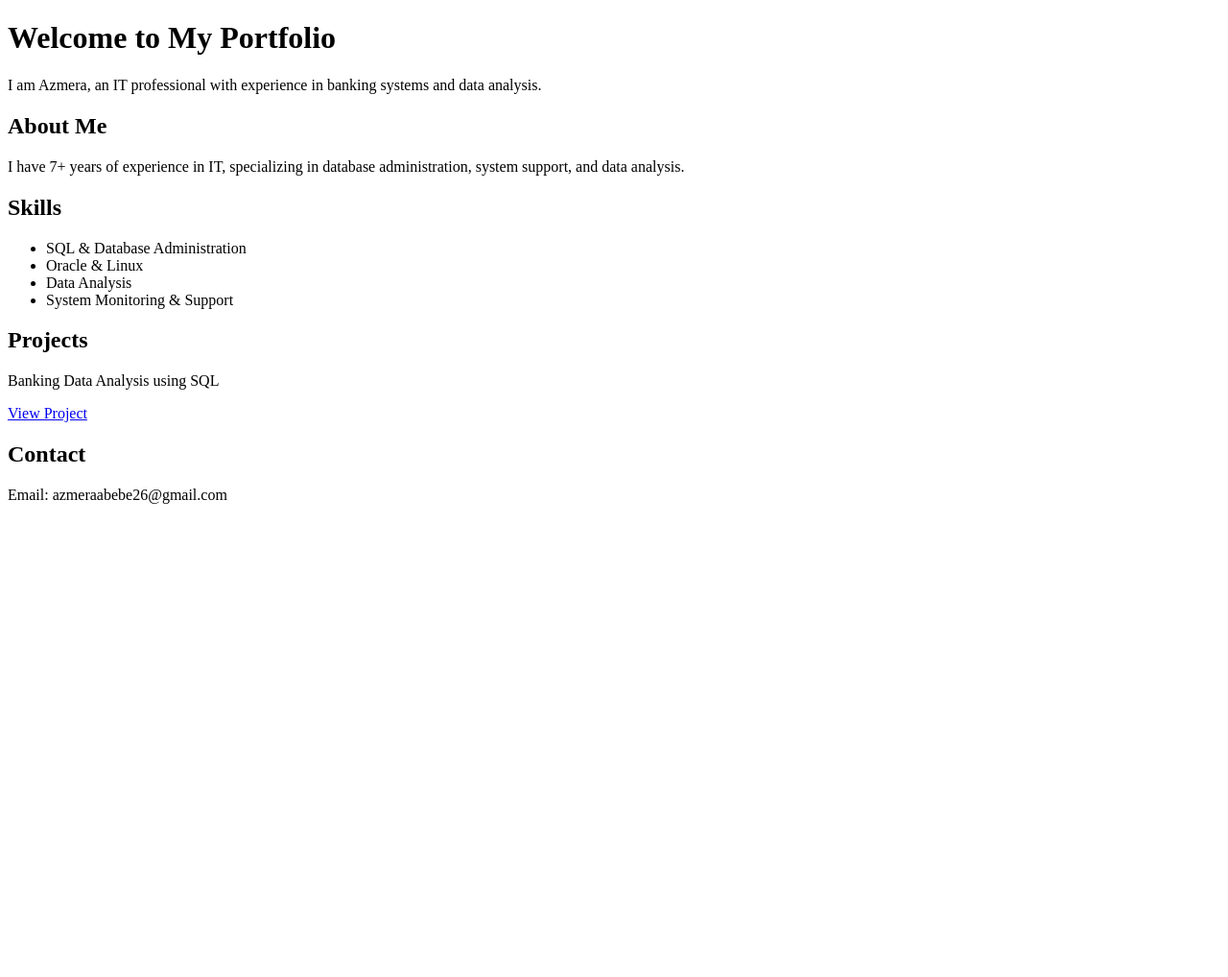
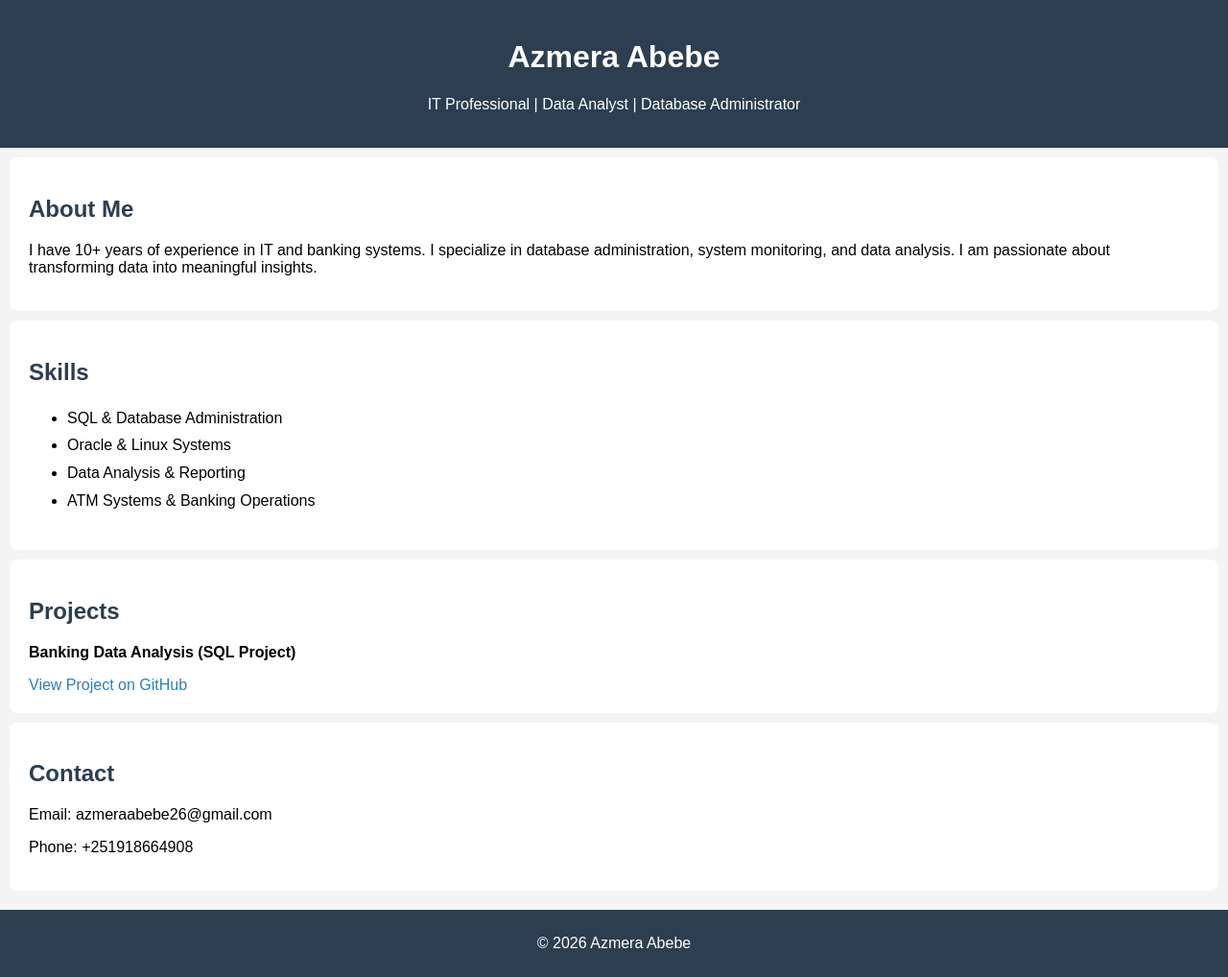
Before and after one commit to azmeraa/banking-data-analysis-sql, a plain HTML site: page index.html in a window 1280 px wide. Shown: the whole page at 96% size. Before the commit the page ends 800 px from the top, so only its background shows below. Drawn offline with Linux system fonts and the light colour scheme.

Commit message:
Revise portfolio content and styling
Updated personal information and skills in the portfolio.

```diff
--- a/index.html
+++ b/index.html
@@ -2,29 +2,81 @@
 <html>
 <head>
     <title>Azmera Portfolio</title>
+    <style>
+        body {
+            font-family: Arial;
+            margin: 0;
+            background-color: #f4f4f4;
+        }
+        header {
+            background-color: #2c3e50;
+            color: white;
+            padding: 20px;
+            text-align: center;
+        }
+        section {
+            padding: 20px;
+            margin: 10px;
+            background: white;
+            border-radius: 8px;
+        }
+        h2 {
+            color: #2c3e50;
+        }
+        ul {
+            line-height: 1.8;
+        }
+        a {
+            color: #2980b9;
+            text-decoration: none;
+        }
+        footer {
+            text-align: center;
+            padding: 10px;
+            background: #2c3e50;
+            color: white;
+            margin-top: 20px;
+        }
+    </style>
 </head>
+
 <body>
 
-    <h1>Welcome to My Portfolio</h1>
-    <p>I am Azmera, an IT professional with experience in banking systems and data analysis.</p>
+<header>
+    <h1>Azmera Abebe</h1>
+    <p>IT Professional | Data Analyst | Database Administrator</p>
+</header>
 
+<section>
     <h2>About Me</h2>
-    <p>I have 7+ years of experience in IT, specializing in database administration, system support, and data analysis.</p>
+    <p>I have 10+ years of experience in IT and banking systems. I specialize in database administration, system monitoring, and data analysis. I am passionate about transforming data into meaningful insights.</p>
+</section>
 
+<section>
     <h2>Skills</h2>
     <ul>
         <li>SQL & Database Administration</li>
-        <li>Oracle & Linux</li>
-        <li>Data Analysis</li>
-        <li>System Monitoring & Support</li>
+        <li>Oracle & Linux Systems</li>
+        <li>Data Analysis & Reporting</li>
+        <li>ATM Systems & Banking Operations</li>
     </ul>
+</section>
 
+<section>
     <h2>Projects</h2>
-    <p>Banking Data Analysis using SQL</p>
-    <a href="https://github.com/azmeraa/banking-data-analysis-sql">View Project</a>
+    <p><strong>Banking Data Analysis (SQL Project)</strong></p>
+    <a href="https://github.com/azmeraa/banking-data-analysis-sql" target="_blank">View Project on GitHub</a>
+</section>
 
+<section>
     <h2>Contact</h2>
     <p>Email: azmeraabebe26@gmail.com</p>
+    <p>Phone: +251918664908</p>
+</section>
+
+<footer>
+    <p>© 2026 Azmera Abebe</p>
+</footer>
 
 </body>
 </html>
```
